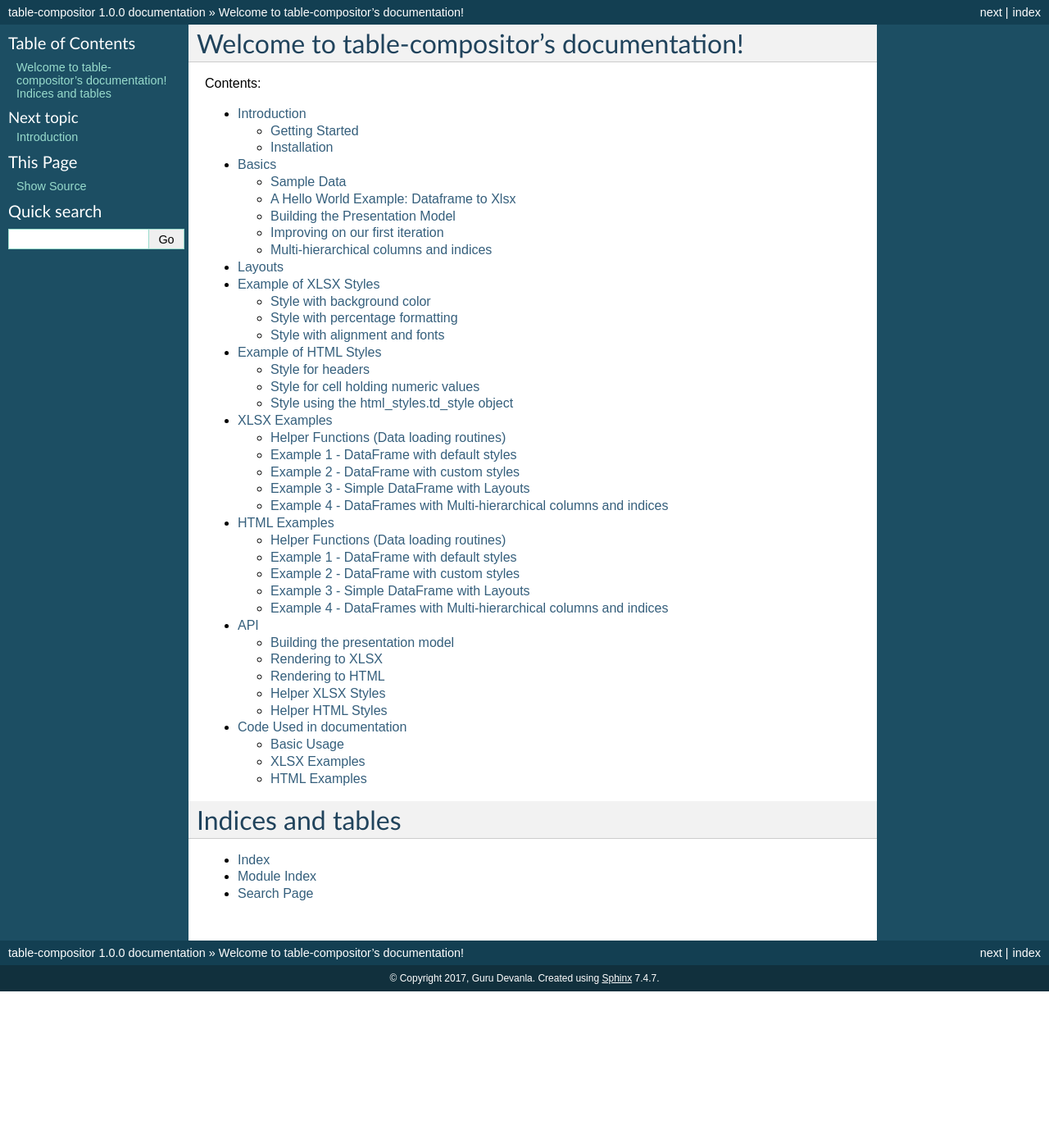
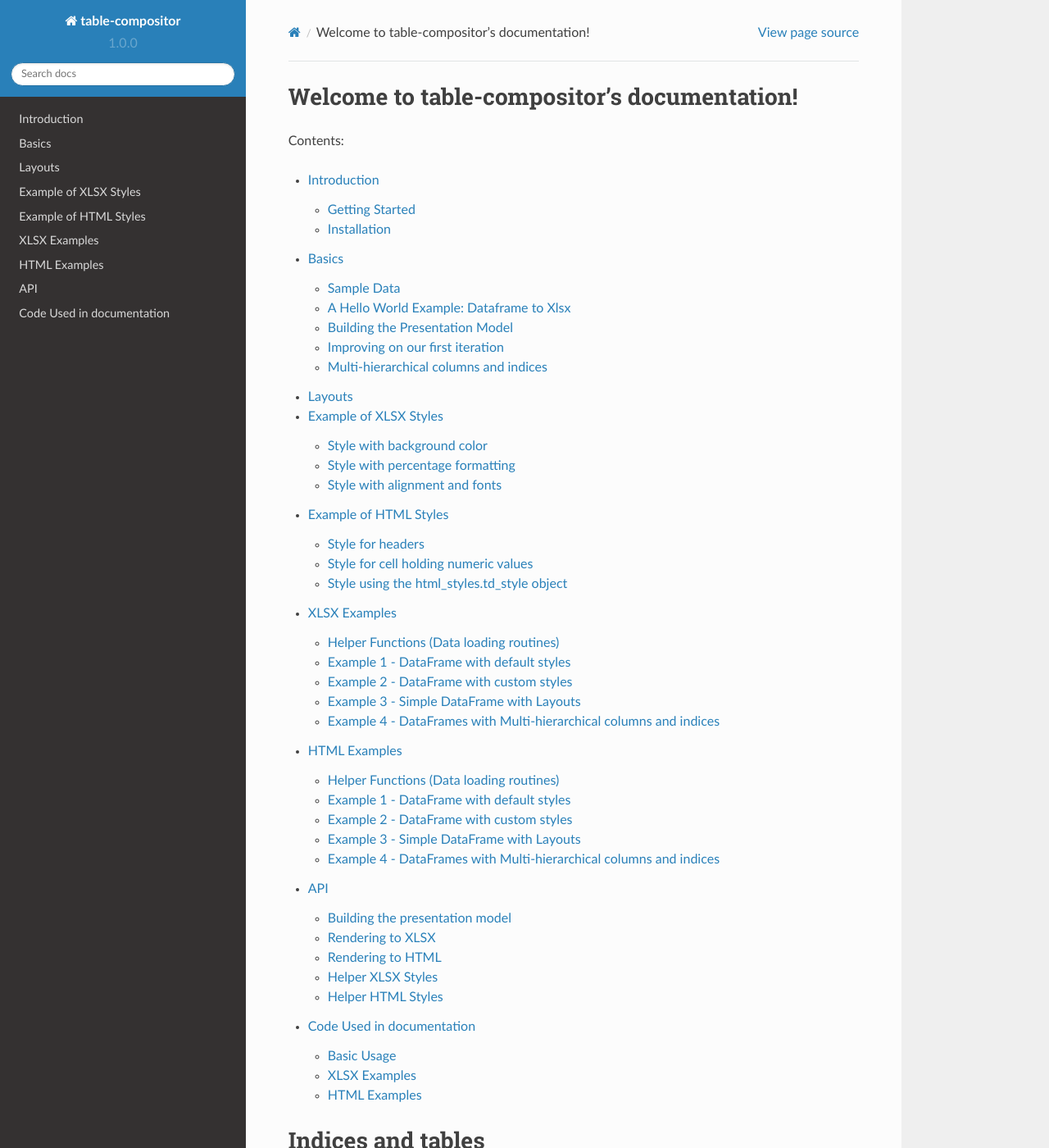
Before and after one commit to InvestmentSystems/table-compositor, a Sphinx documentation site: the page built from doc/source/index.rst, in a window 1280 px wide and 1400 px high. Shown: the whole window at 82% size. Built offline with Sphinx 7.4.7 and the Read the Docs theme 2.0.0, drawn with Linux system fonts in a browser that asks for light colours; some of the changed text lies outside the part shown.

Commit message:
update documentation settings for readthedocs

```diff
--- a/doc/doc_build.py
+++ b/doc/doc_build.py
@@ -25,3 +25,6 @@ if __name__ == '__main__':
             source_dir,
             build_dir]
     status = sphinx.main(args)
+
+    import webbrowser
+    webbrowser.open(os.path.join(build_dir, 'index.html'))
--- a/doc/source/conf.py
+++ b/doc/source/conf.py
@@ -95,7 +95,14 @@ pygments_style = 'sphinx'
 
 # The theme to use for HTML and HTML Help pages.  See the documentation for
 # a list of builtin themes.
-html_theme = 'default'
+#html_theme = 'default'
+on_rtd = os.environ.get('READTHEDOCS') == 'True'
+if on_rtd:
+    html_theme = 'default'
+else:
+    import sphinx_rtd_theme
+    html_theme = "sphinx_rtd_theme"
+    html_theme_path = [sphinx_rtd_theme.get_html_theme_path()]
 
 # Theme options are theme-specific and customize the look and feel of a theme
 # further.  For a list of options available for each theme, see the
```
Also changed, not shown: requirements.txt (+6 -5 lines), 1 other file.
